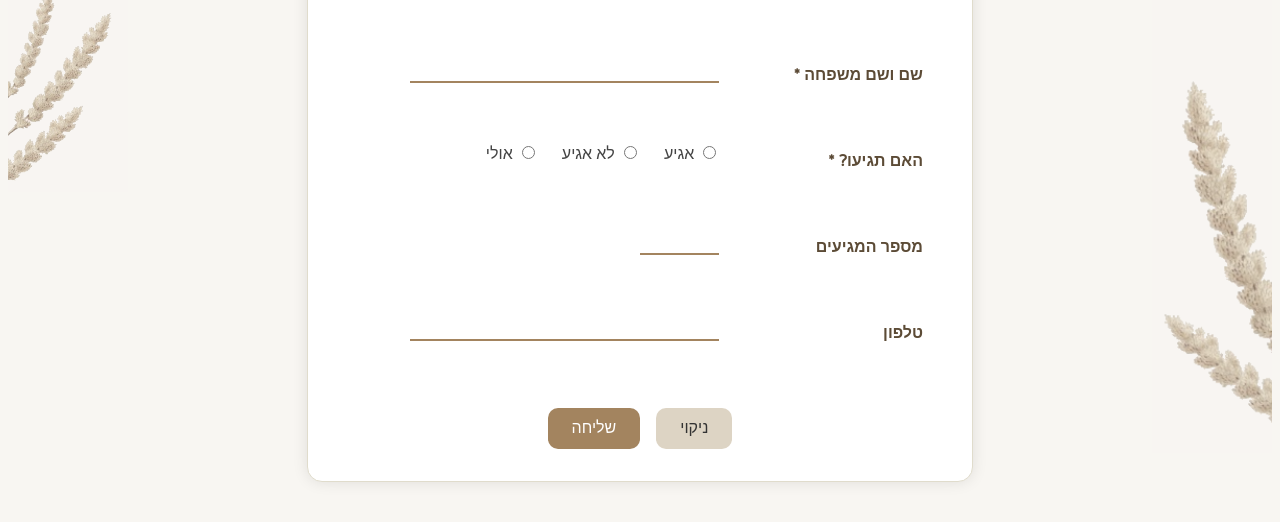
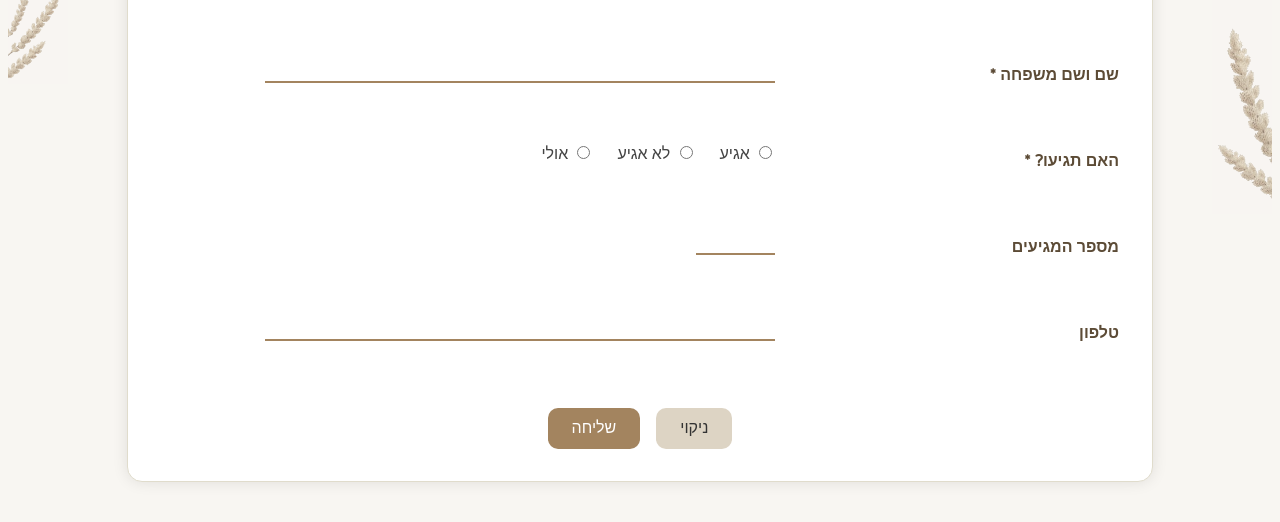
Before and after one commit to atubi01/barmitzva, a plain HTML site: page index.html in a window 1280 px wide. Shown: the part 322-844 px from the top of the page. Drawn offline with Linux system fonts and the light colour scheme.

Commit message:
Commit #2

```diff
--- a/index.html
+++ b/index.html
@@ -1,6 +1,7 @@
 <!DOCTYPE html>
 <html lang="he" dir="rtl">
 <head>
+  <meta name="viewport" content="width=device-width, initial-scale=1.0">
   <meta charset="UTF-8">
   <title>אישור הגעה לבר המצווה של איתי</title>
   <link href="https://fonts.googleapis.com/css2?family=Varela+Round&display=swap" rel="stylesheet">
@@ -31,7 +32,7 @@
 
     form {
   background-color: #fff;
-      max-width: 600px;
+  width: 80%;
   margin: auto;
   padding: 2rem;
   border-radius: 15px;
@@ -83,7 +84,7 @@
     }
 
     #guests {
-      width: 120px;
+      max-width: 100%;
   }
 
     .buttons {
@@ -155,8 +156,8 @@
   </style>
 </head>
 <body>
-<img src="assets/images/wheat-right.png" class="wheat-right" alt="שיבולים ימין">
-<img src="assets/images/wheat-left.png" class="wheat-left" alt="שיבולים שמאל">
+<img src="assets/images/wheat-right.png" class="wheat-right" style="max-width: 60px;" alt="שיבולים ימין">
+<img src="assets/images/wheat-left.png" class="wheat-left" style="max-width: 60px;" alt="שיבולים שמאל">
 
 <form id="rsvpForm">
   <div class="quote-container">
@@ -175,7 +176,7 @@
   </div>
   <h2>אישור הגעה לבר המצווה של איתי</h2>
 
-  <table style="width: calc(100% - 2rem); margin: 0 auto; border-spacing: 0 1.5rem;">
+  <table style="width: 100%; border-spacing: 0 1.5rem;">
     <tr>
       <td style="white-space: nowrap; vertical-align: middle;"><label for="fullName">שם ושם משפחה *</label></td>
       <td><input type="text" id="fullName" name="entry.212927555" style="width: 80%;" required></td>
```
Lines whose indentation alone changed are shown as unchanged.
